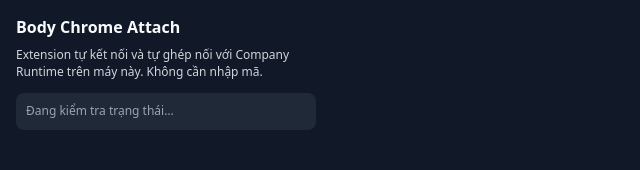
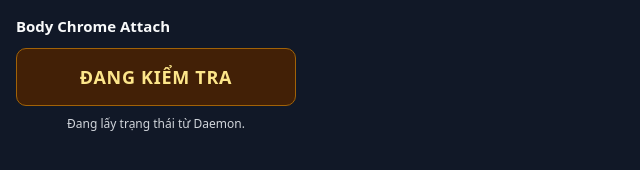
Before and after one commit to banupham/body_chrome_attach, a browser extension: page pairing.html in a window 1280 px wide. Shown: the whole page, without its empty margins (0-640 px from the left). Drawn offline with Linux system fonts and the light colour scheme.

Commit message:
feat: simplify popup to readiness indicator

```diff
--- a/pairing.html
+++ b/pairing.html
@@ -5,14 +5,14 @@
   <meta name="viewport" content="width=device-width,initial-scale=1">
   <title>Body Chrome Attach</title>
   <style>
-    body{font-family:system-ui,-apple-system,Segoe UI,sans-serif;width:300px;margin:0;padding:16px;background:#111827;color:#f9fafb}h1{font-size:16px;margin:0 0 8px}p{font-size:12px;line-height:1.45;color:#d1d5db;margin:6px 0 12px}button{width:100%;margin-top:10px;padding:10px 12px;border:0;border-radius:8px;background:#374151;color:#fff;font-weight:600;cursor:pointer}button:disabled{opacity:.55;cursor:not-allowed}.status{margin-top:12px;padding:10px;border-radius:8px;background:#1f2937;font-size:12px;line-height:1.4}.ok{color:#86efac}.bad{color:#fca5a5}.muted{color:#9ca3af}
+    body{font-family:system-ui,-apple-system,Segoe UI,sans-serif;width:280px;margin:0;padding:16px;background:#111827;color:#f9fafb}h1{font-size:15px;margin:0 0 12px}.status{padding:16px 12px;border-radius:10px;text-align:center;font-size:18px;font-weight:800;letter-spacing:.04em}.ready{background:#052e16;color:#86efac;border:1px solid #166534}.checking{background:#422006;color:#fde68a;border:1px solid #a16207}.blocked{background:#450a0a;color:#fca5a5;border:1px solid #991b1b}p{font-size:12px;line-height:1.4;color:#d1d5db;margin:10px 2px 0;text-align:center}button{width:100%;margin-top:12px;padding:9px 12px;border:0;border-radius:8px;background:#374151;color:#fff;font-weight:600;cursor:pointer}button:disabled{opacity:.55;cursor:not-allowed}
   </style>
 </head>
 <body>
   <h1>Body Chrome Attach</h1>
-  <p id="hint">Extension tự kết nối và tự ghép nối với Company Runtime trên máy này. Không cần nhập mã.</p>
-  <button id="reset" type="button" hidden>Đặt lại token kết nối</button>
-  <div id="status" class="status muted">Đang kiểm tra trạng thái…</div>
+  <div id="status" class="status checking">ĐANG KIỂM TRA</div>
+  <p id="hint">Đang lấy trạng thái từ Daemon.</p>
+  <button id="reset" type="button" hidden>Đặt lại kết nối</button>
   <script src="pairing_popup.js"></script>
 </body>
 </html>
```
